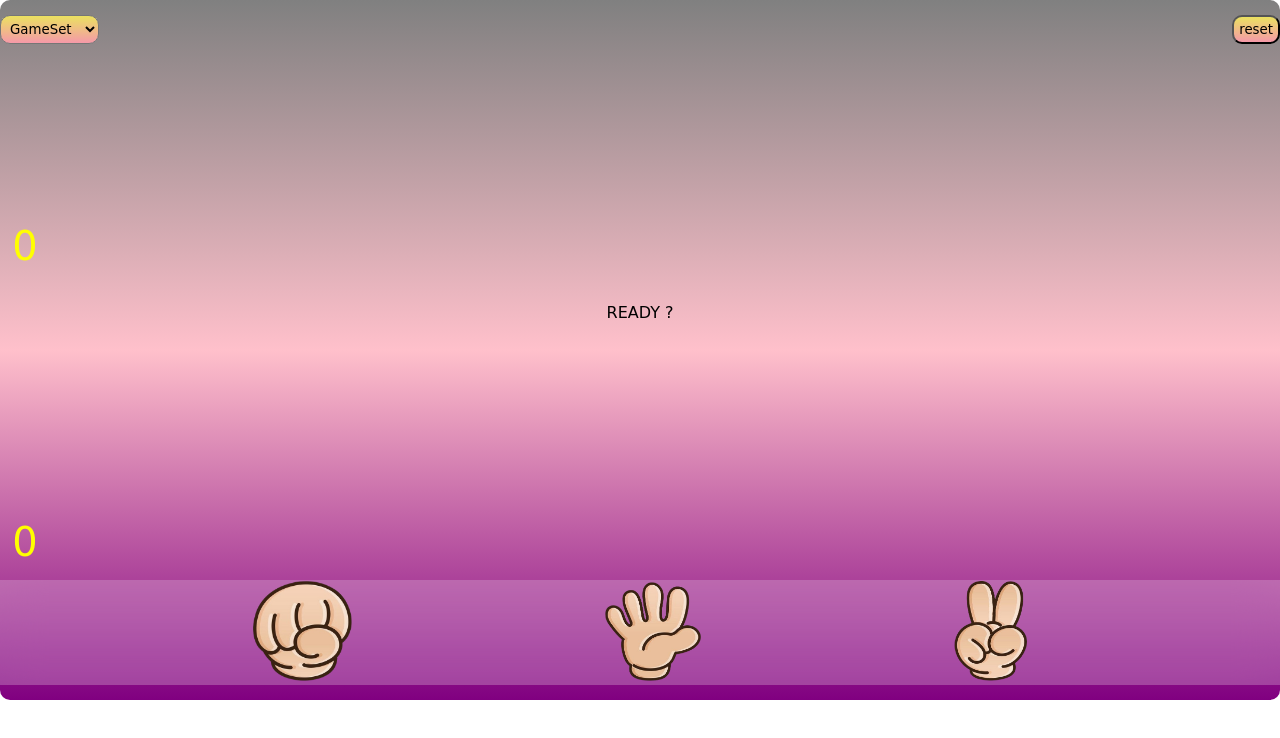
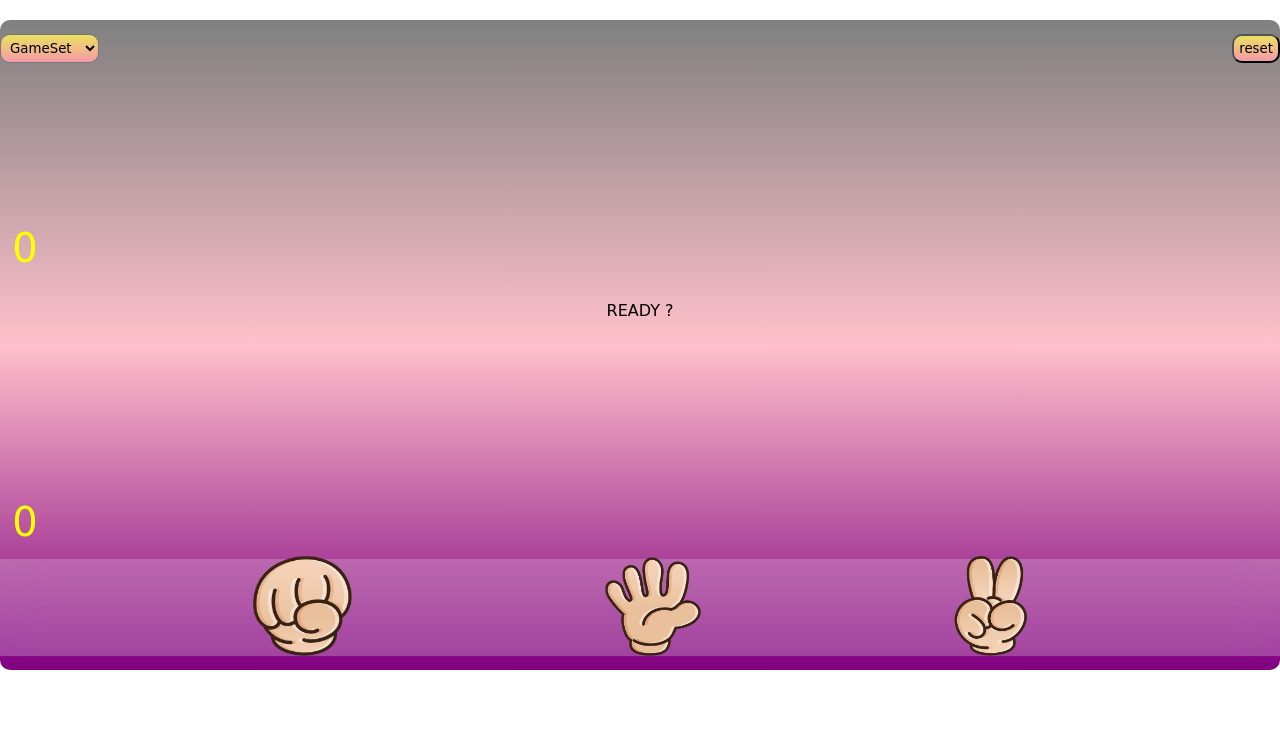
Before and after one commit to M5ddie/rock-paper-scissors, a plain HTML site: page index.html in a window 1280 px wide. Drawn offline with Linux system fonts and the light colour scheme; a web font is replaced by a local one.

Commit message:
adjust height and margin

```diff
--- a/assets/css/style.css
+++ b/assets/css/style.css
@@ -21,6 +21,7 @@ font-family: 'Slackey', cursive;
     width: 600px;
     height: 700px;
     margin: 0 auto;
+    margin-top: 20px;
     padding: 20px;
     background-size: contain;
     background-image: linear-gradient(-180deg, grey, pink, purple);
@@ -129,6 +130,7 @@ input {
 @media (max-width: 1300px) and (min-width: 781px){
     .mainDiv {
         width: auto;
+        height: 650px;
         padding: 0;
     }
 }
@@ -136,6 +138,7 @@ input {
 @media (max-width: 780px){
     .mainDiv {
         width: auto;
+        height: 600px;
         padding: 0;
     }
 }
```
